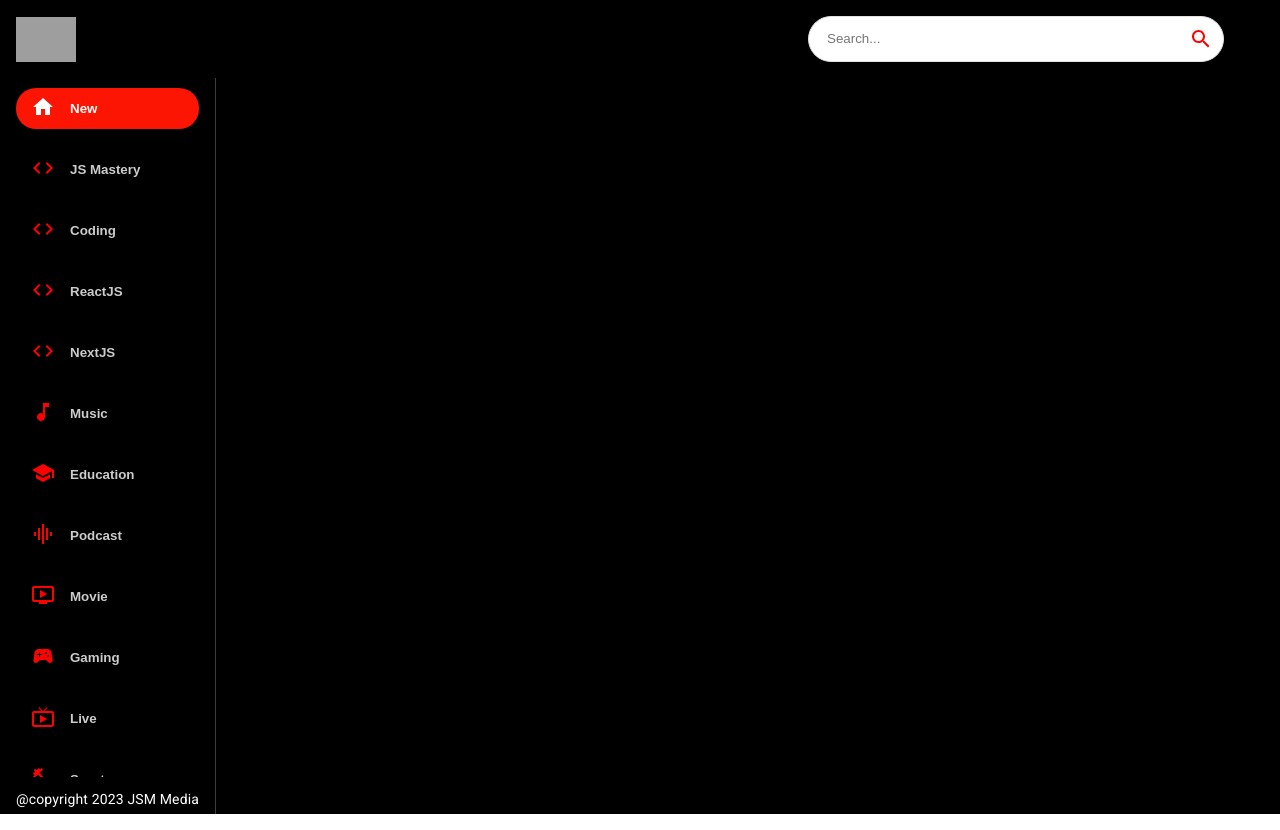
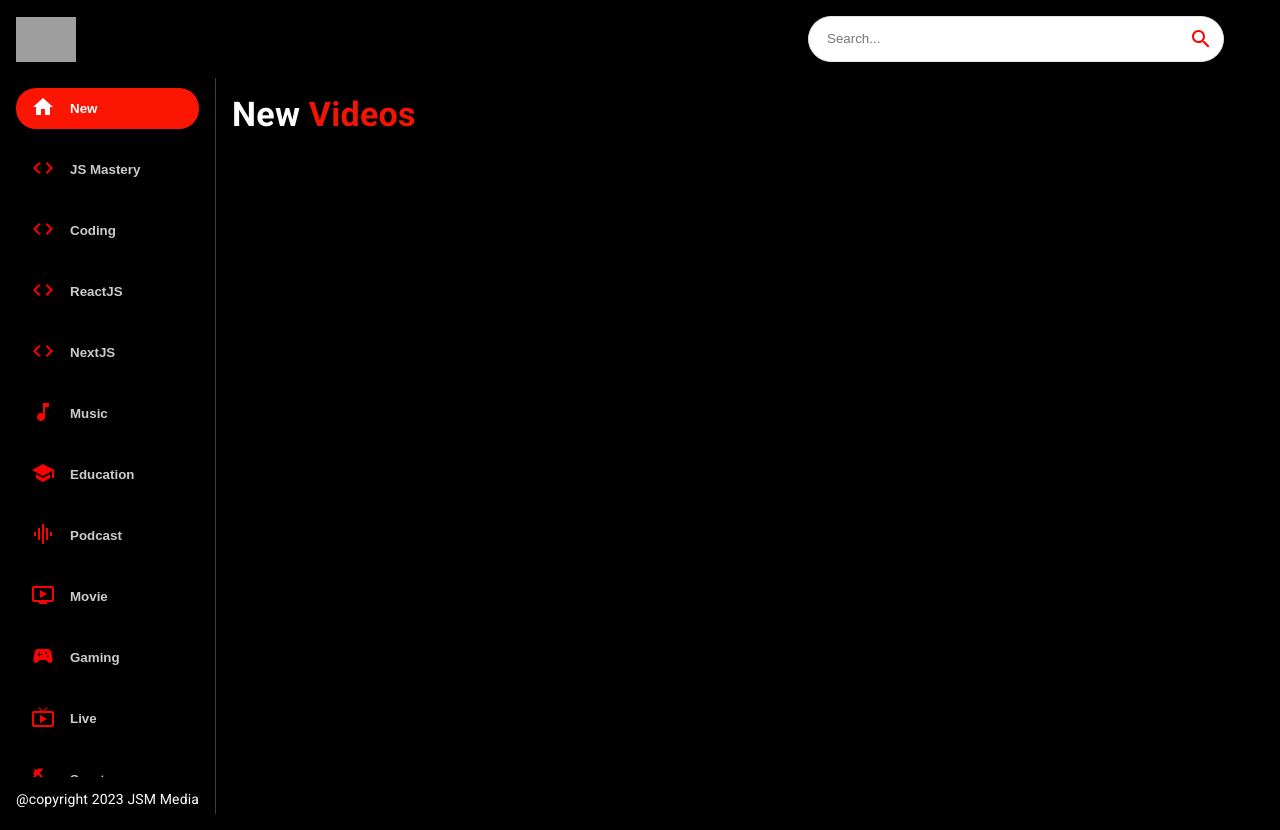
Before and after one commit to Imran-Khan-YRT/youtube_clone, a React (Create React App) app: page / in a window 1280 px wide. Built offline with nearby package versions, Linux system fonts and the light colour scheme; grey boxes are pictures that could not be loaded.

Commit message:
add video paage

```diff
--- a/src/components/Feed.jsx
+++ b/src/components/Feed.jsx
@@ -1,6 +1,6 @@
 import React, { useEffect, useState } from "react";
 import { Box, Stack, Typography } from "@mui/material";
-import { Sidebar } from "../components";
+import { Sidebar, Videos } from "./";
 
 const Feed = () => {
   return (
@@ -11,6 +11,13 @@
           @copyright 2023 JSM Media
         </Typography>
       </Box>
+
+      <Box p={2} sx={{ overflowY: "auto" }} height="90vh" flex="2  ">
+        <Typography variant="h4" fontWeight="bold" mb={2} sx={{ color: "white" }}>
+          New <span style={{ color: "#F31503" }}>Videos</span>
+        </Typography>
+        <Videos videos={[]} />
+      </Box>
     </Stack>
   );
 };
--- /dev/null
+++ b/src/components/Videos.jsx
@@ -0,0 +1,7 @@
+import React from "react";
+
+const Videos = () => {
+  return <div>Videos</div>;
+};
+
+export default Videos;
--- a/src/components/index.js
+++ b/src/components/index.js
@@ -5,3 +5,4 @@
 export { default as VideoDetails } from './VideoDetails'
 export { default as SearchBar } from './SearchBar'
 export { default as Sidebar } from './Sidebar'
+export { default as Videos } from './Videos'
```
